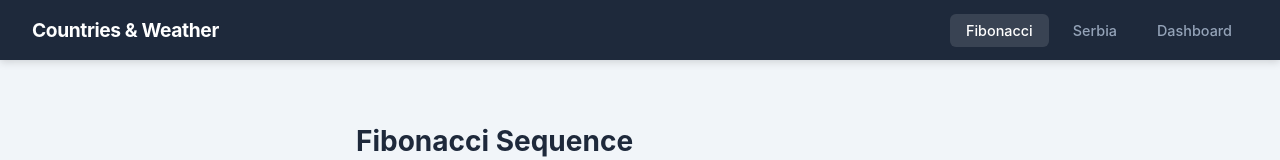
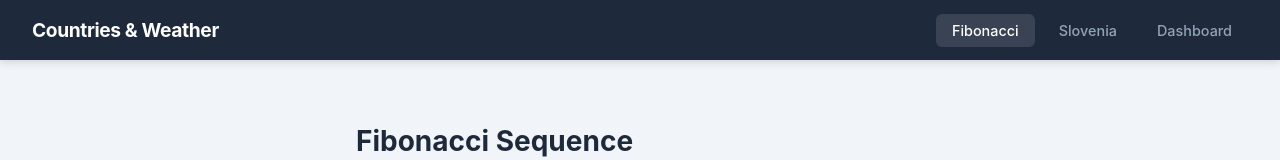
Before and after one commit to adojcinovic/countries-weather, an Angular app: page /fibonacci in a window 1280 px wide. Shown: the top 160 px of the page. Built offline with nearby package versions, Linux system fonts and the light colour scheme.

Commit message:
Rename country in header

```diff
--- a/src/app/app.html
+++ b/src/app/app.html
@@ -2,7 +2,7 @@
   <span class="nav-brand">Countries & Weather</span>
   <div class="nav-links">
     <a routerLink="/fibonacci" routerLinkActive="active">Fibonacci</a>
-    <a routerLink="/country" routerLinkActive="active">Serbia</a>
+    <a routerLink="/country" routerLinkActive="active">Slovenia</a>
     <a routerLink="/dashboard" routerLinkActive="active">Dashboard</a>
   </div>
 </nav>
```
